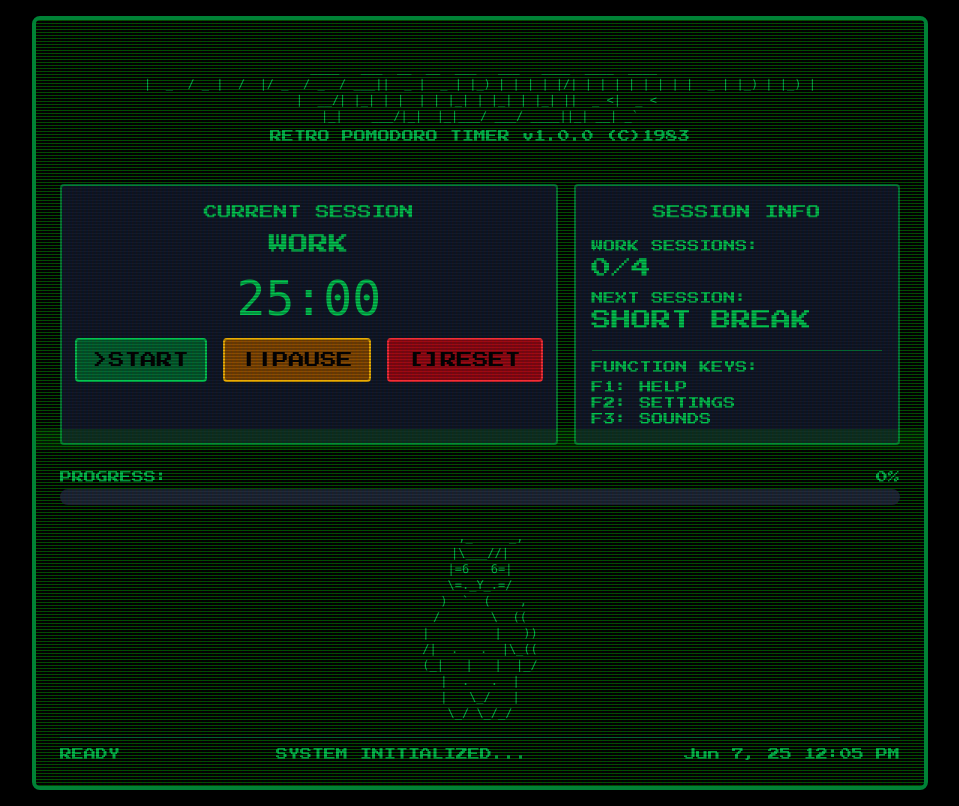
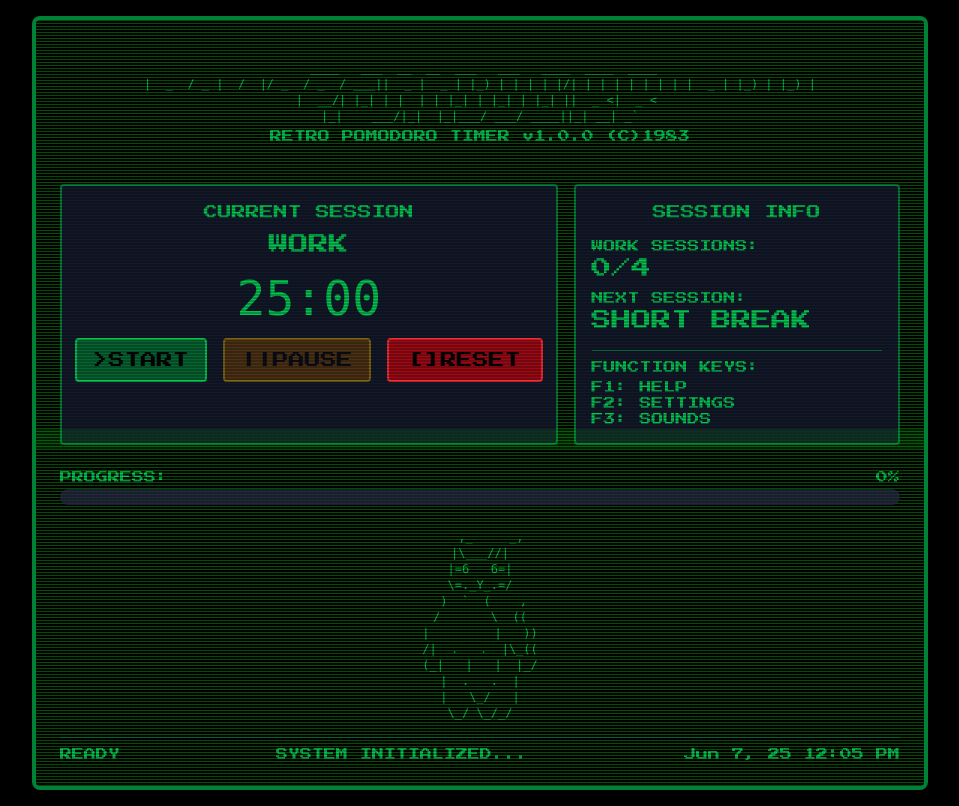
Before and after one commit to Ericko444/pomoogr, a React (Vite) app: page / in a window 1280 px wide. Shown: the whole page, without its empty margins (160-1119 px from the left). Built offline with nearby package versions, Linux system fonts and the light colour scheme.

Commit message:
feat(ui): Enhanced TimerControls with props for start, pause, and reset functionality

```diff
--- a/src/components/ui/TimerControls.tsx
+++ b/src/components/ui/TimerControls.tsx
@@ -1,22 +1,31 @@
 import React from 'react';
 
-const TimerControls: React.FC = () => {
+interface TimerControlsProps {
+    onStart: () => void;
+    onPause: () => void;
+    onReset: () => void;
+    isRunning: boolean;
+}
+
+const TimerControls: React.FC<TimerControlsProps> = ({ onStart, onPause, onReset, isRunning }) => {
     return (
         <div className="flex flex-col items-center space-y-2 sm:flex-row sm:justify-center sm:space-x-4 sm:space-y-0">
             <button
-                id="start-btn"
-                className="w-full sm:w-auto bg-green-800 hover:bg-green-700 text-black px-4 py-2 rounded border-green-500 border-2"
+                onClick={onStart}
+                disabled={isRunning}
+                className="w-full sm:w-auto bg-green-800 hover:bg-green-700 text-black px-4 py-2 rounded border-green-500 border-2 disabled:opacity-50"
             >
                 {`>`}START
             </button>
             <button
-                id="pause-btn"
-                className="w-full sm:w-auto bg-yellow-800 hover:bg-yellow-700 text-black px-4 py-2 rounded border-yellow-500 border-2"
+                onClick={onPause}
+                disabled={!isRunning}
+                className="w-full sm:w-auto bg-yellow-800 hover:bg-yellow-700 text-black px-4 py-2 rounded border-yellow-500 border-2 disabled:opacity-50"
             >
                 ||PAUSE
             </button>
             <button
-                id="reset-btn"
+                onClick={onReset}
                 className="w-full sm:w-auto bg-red-800 hover:bg-red-700 text-black px-5 py-2 rounded border-red-500 border-2"
             >
                 []RESET
```
